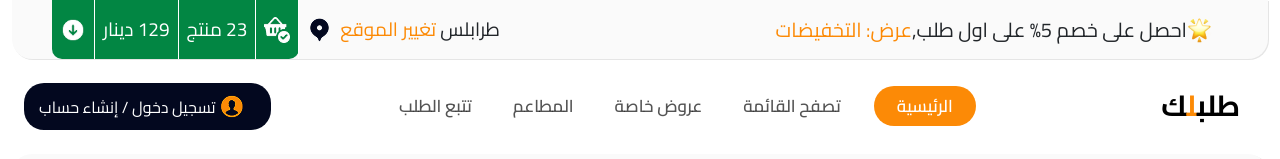
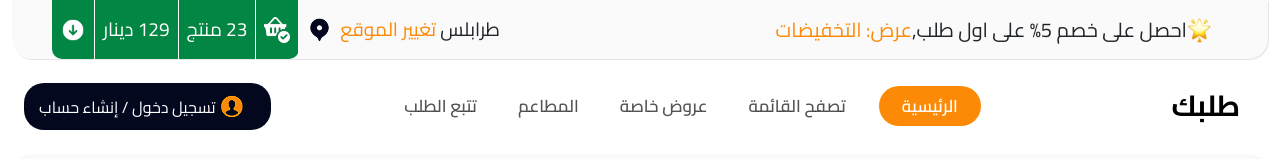
Before and after one commit to Abdalrhman205/YourOrder, a plain HTML site: page index.html in a window 1280 px wide. Shown: the top 159 px of the page. Drawn offline with nearby package versions, Linux system fonts and the light colour scheme.

Commit message:
Update index.html

```diff
--- a/index.html
+++ b/index.html
@@ -64,7 +64,7 @@
                 <div class="container">
                     <a class="navbar-brand" href="#">
                         <div class="logo">
-                            <h1>طلب<span>ل</span>ك</h1>
+                            <h1>طلبك</h1>
                         </div>
                     </a>
                     <button class="navbar-toggler" type="button"
```
